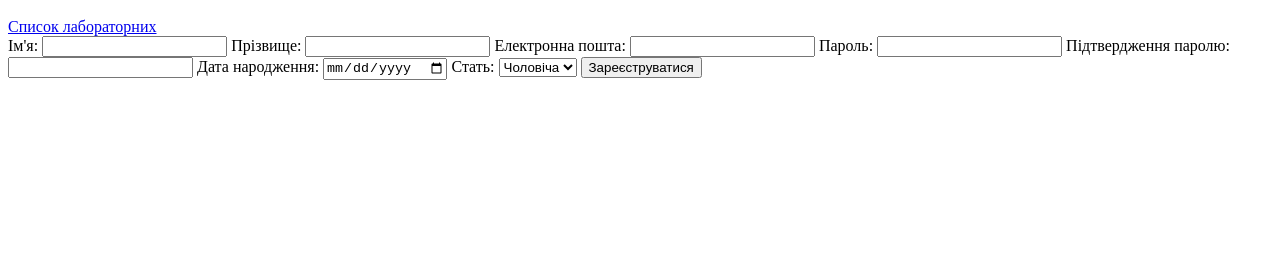
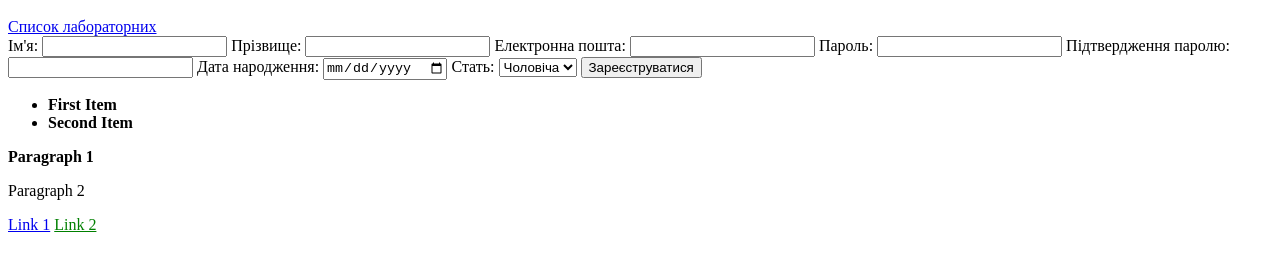
Before and after one commit to kkdariaaaa/study-hub, a plain HTML site: page index.html in a window 1280 px wide. Shown: the part 48-316 px from the top of the page. Drawn offline with Linux system fonts and the light colour scheme.

Commit message:
Update index.html

```diff
--- a/index.html
+++ b/index.html
@@ -47,7 +47,42 @@
         </select>
 
         <!-- Кнопка відправки даних на сервер -->
-        <input type="submit" value="Зареєструватися">
+        <input type="submit" value="Зареєструватися"><!DOCTYPE html>
+<html lang="en">
+<head>
+    <meta charset="UTF-8">
+    <meta name="viewport" content="width=device-width, initial-scale=1.0">
+    <title>Lab 2</title>
+</head>
+<body>
+
+    <ul>
+        <!-- 1. Виділіть перший елемент <li> та надайте йому жирний шрифт. -->
+        <li style="font-weight: bold;">First Item</li>
+
+        <!-- 11. Виділіть усі елементи <li>, які є парними елементами батьківського елемента, і надайте їм жирний шрифт. -->
+        <li style="font-weight: bold;">Second Item</li>
+
+        <!-- ... інші елементи <li> ... -->
+    </ul>
+
+    <div>
+        <p style="font-weight: bold;">Paragraph 1</p>
+        <!-- 8. Виберіть усі елементи <p>, які є нащадками елемента <div> і встановіть для них розмір шрифту 16 пікселів. -->
+        <p style="font-size: 16px;">Paragraph 2</p>
+        <!-- ... інші елементи <p> ... -->
+    </div>
+
+    <a href="https://example.com">Link 1</a>
+    <!-- 5. Виберіть усі елементи, які мають атрибут href, що починається з https, і пофарбуйте їх у зелений колір. -->
+    <a href="http://example.com" style="color: green;">Link 2</a>
+    <!-- ... інші елементи <a> ... -->
+
+    <!-- ... інші елементи ... -->
+
+</body>
+</html>
+
 
     </form>
 
```
